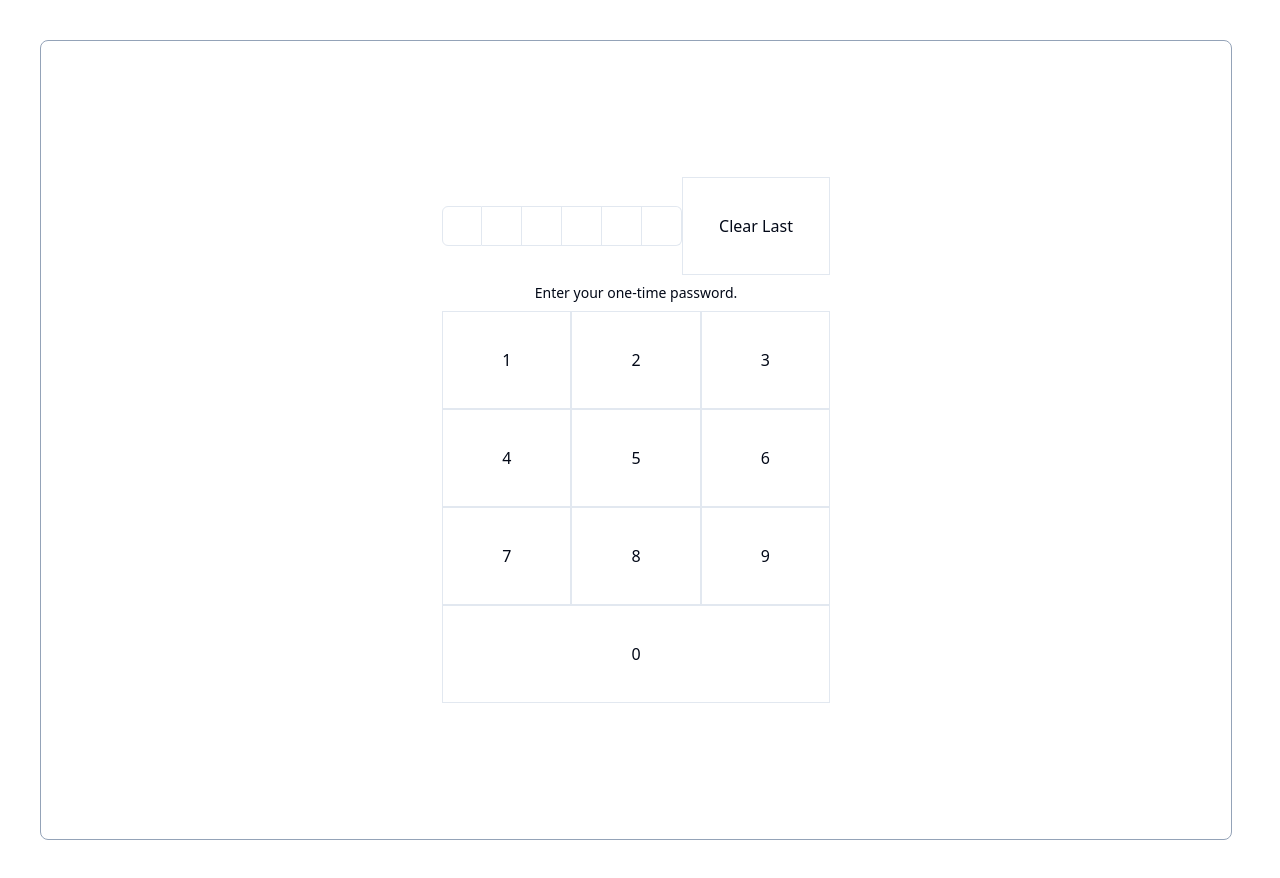
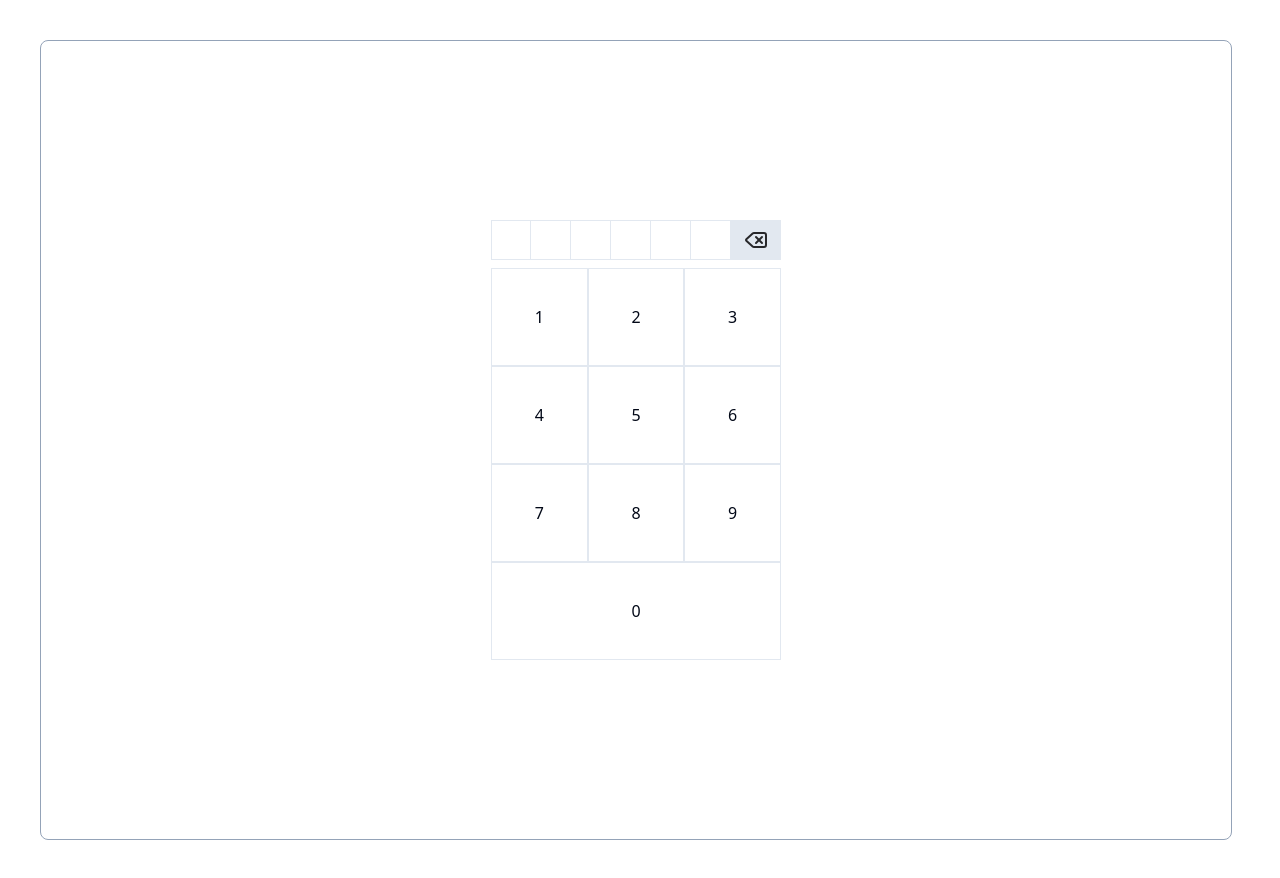
Before and after one commit to zheksha/daycare, a React (Vite) app: page / in a window 1280 px wide. Built offline with nearby package versions, Linux system fonts and the light colour scheme.

Commit message:
build: Keypad

```diff
--- a/src/components/custom/Tablet.tsx
+++ b/src/components/custom/Tablet.tsx
@@ -1,14 +1,15 @@
-import * as React from 'react'
+import { useState } from 'react'
 
 import {
   InputOTP,
   InputOTPGroup,
   InputOTPSlot,
 } from '@/components/ui/input-otp'
+import { Delete } from 'lucide-react'
 
 const Tablet = () => {
-  const [value, setValue] = React.useState('')
-  const [activeIndex, setActiveIndex] = React.useState(0)
+  const [value, setValue] = useState('')
+  const [activeIndex, setActiveIndex] = useState(0)
 
   // Handle input slot change
   const handleInputChange = (index, newValue) => {
@@ -21,7 +22,7 @@ const Tablet = () => {
   }
 
   // Handle number click
-  const handleNumberClick = (number) => {
+  const handleNumberClick = (number: number) => {
     if (activeIndex < 6) {
       handleInputChange(activeIndex, number.toString())
     }
@@ -65,20 +66,11 @@ const Tablet = () => {
         </InputOTP>
         <div
           onClick={handleClearLast} // Clear last input on click
-          className="font-medium border text-center hover:bg-slate-200 p-9 cursor-pointer col-span-3 mx-auto"
+          className="font-medium  px-3 border text-center items-center hover:bg-slate-200 flex  justify-center content-center cursor-pointer bg-slate-200"
         >
-          Clear Last
+          <Delete color="#27272a" />
         </div>
       </div>
-
-      <div className="text-center text-sm">
-        {value === '' ? (
-          <>Enter your one-time password.</>
-        ) : (
-          <>You entered: {value}</>
-        )}
-      </div>
-
       <div className="grid grid-cols-3 gap-0 ">
         {[1, 2, 3, 4, 5, 6, 7, 8, 9, 0].map((number, index) => (
           <div
--- a/src/components/ui/input-otp.tsx
+++ b/src/components/ui/input-otp.tsx
@@ -1,8 +1,8 @@
-import * as React from "react"
-import { OTPInput, OTPInputContext } from "input-otp"
-import { Dot } from "lucide-react"
+import * as React from 'react'
+import { OTPInput, OTPInputContext } from 'input-otp'
+import { Dot } from 'lucide-react'
 
-import { cn } from "@/lib/utils"
+import { cn } from '@/lib/utils'
 
 const InputOTP = React.forwardRef<
   React.ElementRef<typeof OTPInput>,
@@ -11,26 +11,26 @@ const InputOTP = React.forwardRef<
   <OTPInput
     ref={ref}
     containerClassName={cn(
-      "flex items-center gap-2 has-[:disabled]:opacity-50",
+      'flex items-center gap-2 has-[:disabled]:opacity-50',
       containerClassName
     )}
-    className={cn("disabled:cursor-not-allowed", className)}
+    className={cn('disabled:cursor-not-allowed', className)}
     {...props}
   />
 ))
-InputOTP.displayName = "InputOTP"
+InputOTP.displayName = 'InputOTP'
 
 const InputOTPGroup = React.forwardRef<
-  React.ElementRef<"div">,
-  React.ComponentPropsWithoutRef<"div">
+  React.ElementRef<'div'>,
+  React.ComponentPropsWithoutRef<'div'>
 >(({ className, ...props }, ref) => (
-  <div ref={ref} className={cn("flex items-center", className)} {...props} />
+  <div ref={ref} className={cn('flex items-center', className)} {...props} />
 ))
-InputOTPGroup.displayName = "InputOTPGroup"
+InputOTPGroup.displayName = 'InputOTPGroup'
 
 const InputOTPSlot = React.forwardRef<
-  React.ElementRef<"div">,
-  React.ComponentPropsWithoutRef<"div"> & { index: number }
+  React.ElementRef<'div'>,
+  React.ComponentPropsWithoutRef<'div'> & { index: number }
 >(({ index, className, ...props }, ref) => {
   const inputOTPContext = React.useContext(OTPInputContext)
   const { char, hasFakeCaret, isActive } = inputOTPContext.slots[index]
@@ -39,8 +39,8 @@ const InputOTPSlot = React.forwardRef<
     <div
       ref={ref}
       className={cn(
-        "relative flex h-10 w-10 items-center justify-center border-y border-r border-input text-sm transition-all first:rounded-l-md first:border-l last:rounded-r-md",
-        isActive && "z-10 ring-2 ring-ring ring-offset-background",
+        'relative flex h-10 w-10 items-center justify-center border-y border-r border-input text-sm transition-all first:border-l',
+        isActive && 'z-10 ring-2 ring-ring ring-offset-background',
         className
       )}
       {...props}
@@ -54,16 +54,16 @@ const InputOTPSlot = React.forwardRef<
     </div>
   )
 })
-InputOTPSlot.displayName = "InputOTPSlot"
+InputOTPSlot.displayName = 'InputOTPSlot'
 
 const InputOTPSeparator = React.forwardRef<
-  React.ElementRef<"div">,
-  React.ComponentPropsWithoutRef<"div">
+  React.ElementRef<'div'>,
+  React.ComponentPropsWithoutRef<'div'>
 >(({ ...props }, ref) => (
   <div ref={ref} role="separator" {...props}>
     <Dot />
   </div>
 ))
-InputOTPSeparator.displayName = "InputOTPSeparator"
+InputOTPSeparator.displayName = 'InputOTPSeparator'
 
 export { InputOTP, InputOTPGroup, InputOTPSlot, InputOTPSeparator }
```
